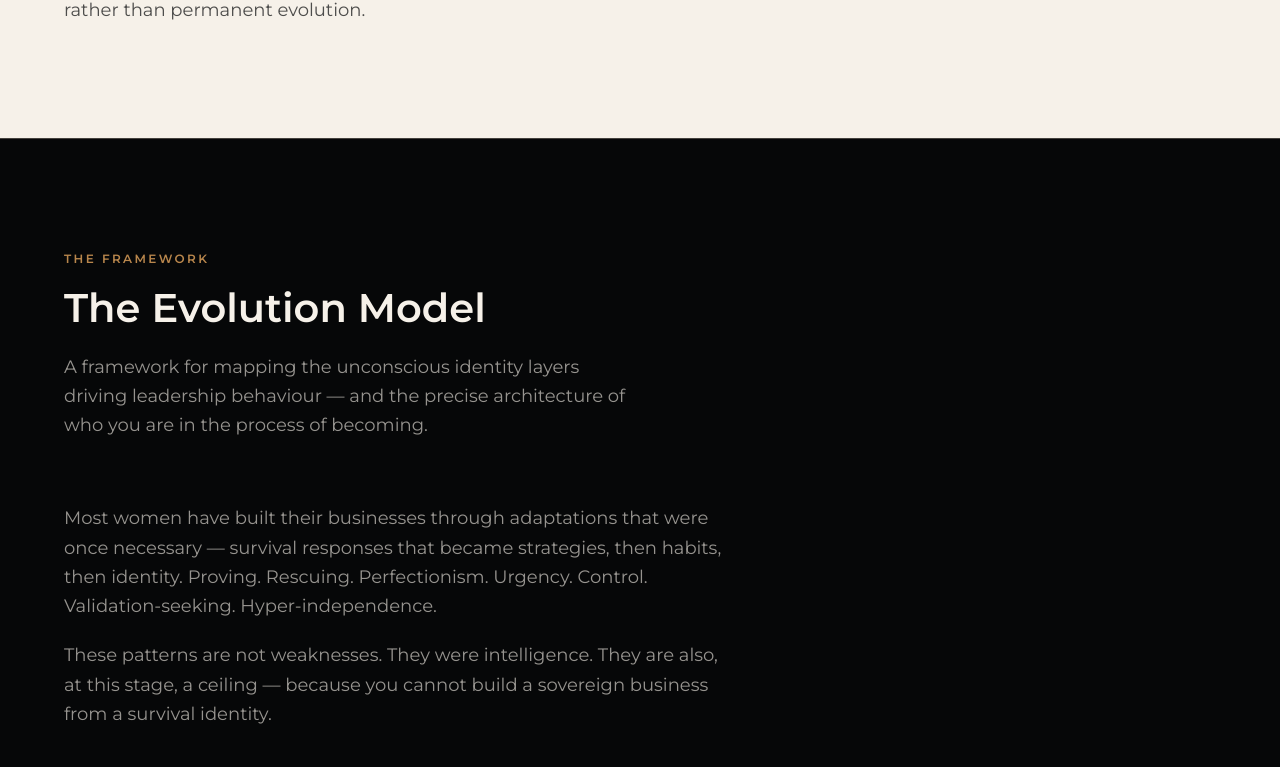
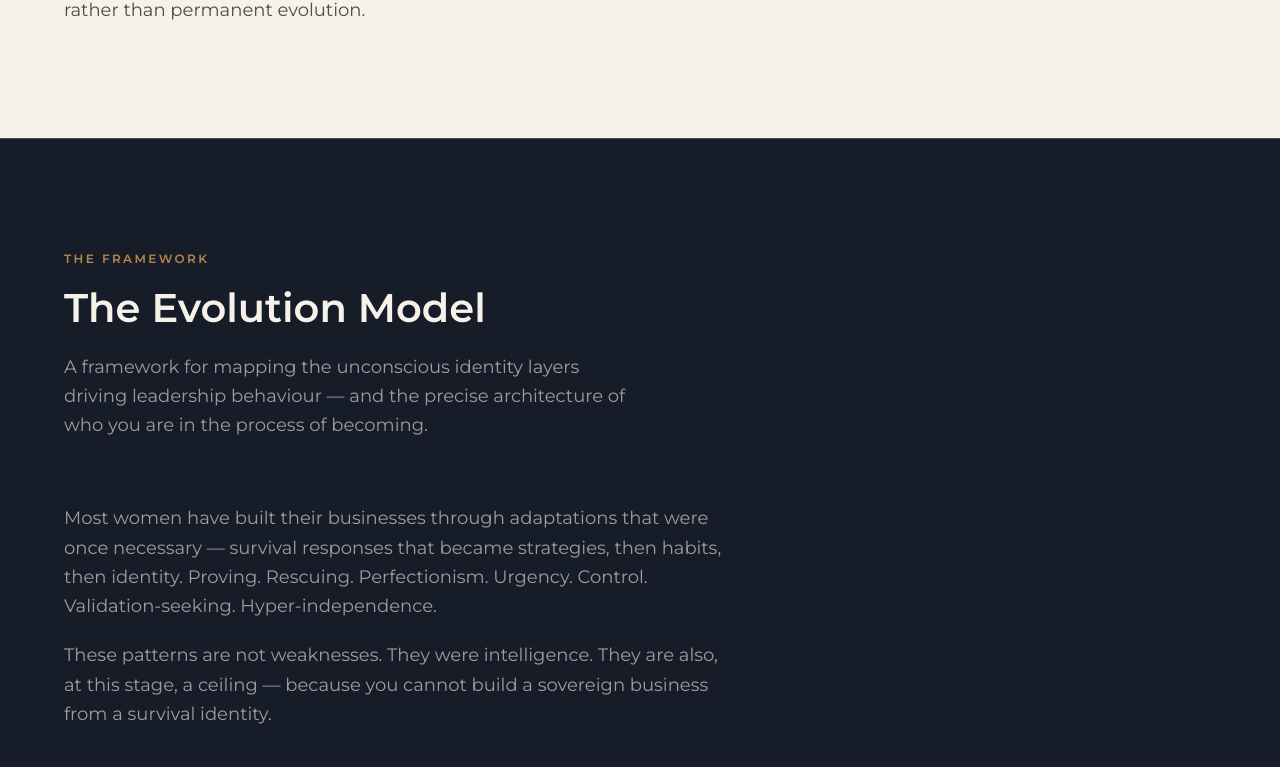
Before and after one commit to michaelgiotakis/elevated-leader, a Next.js app: page /courses/perception in a window 1280 px wide. Shown: the part 2119-2886 px from the top of the page. Built offline with nearby package versions, Linux system fonts and the light colour scheme; a web font is replaced by a local one.

Commit message:
Refine perception editorial atmosphere and design system

```diff
--- a/src/app/courses/perception/page.tsx
+++ b/src/app/courses/perception/page.tsx
@@ -274,7 +274,7 @@ export default function PerceptionPage() {
       </Section>
 
       {/* ── 3. THE EVOLUTION MODEL ───────────────────────────────────────── */}
-      <section className="bg-obsidian py-20 md:py-28 border-t border-warm-stone/30">
+      <section className="py-20 md:py-28 border-t border-warm-stone/30" style={{ backgroundColor: "#161D29" }}>
         <Container>
           <div className="max-w-xl mb-12 md:mb-16">
             <Eyebrow>The Framework</Eyebrow>
@@ -458,7 +458,7 @@ export default function PerceptionPage() {
       </Section>
 
       {/* ── 7. THE COST OF STAYING ───────────────────────────────────────── */}
-      <section className="bg-obsidian py-24 md:py-36 border-t border-warm-stone/30">
+      <section className="py-24 md:py-36 border-t border-warm-stone/30" style={{ backgroundColor: "#1F2633" }}>
         <Container>
           <div className="max-w-xl mb-14 md:mb-20">
             <Eyebrow>A Calm Truth</Eyebrow>
@@ -677,7 +677,7 @@ export default function PerceptionPage() {
       </Section>
 
       {/* ── 10. FINAL CTA ────────────────────────────────────────────────── */}
-      <section className="bg-obsidian py-20 md:py-36 border-t border-warm-stone/30">
+      <section className="py-20 md:py-36 border-t border-warm-stone/30" style={{ backgroundColor: "#232937" }}>
         <Container>
           <div className="max-w-xl mx-auto text-center">
             <p className="font-sans text-[10px] font-semibold tracking-[0.45em] uppercase text-muted-rose mb-8">
```
